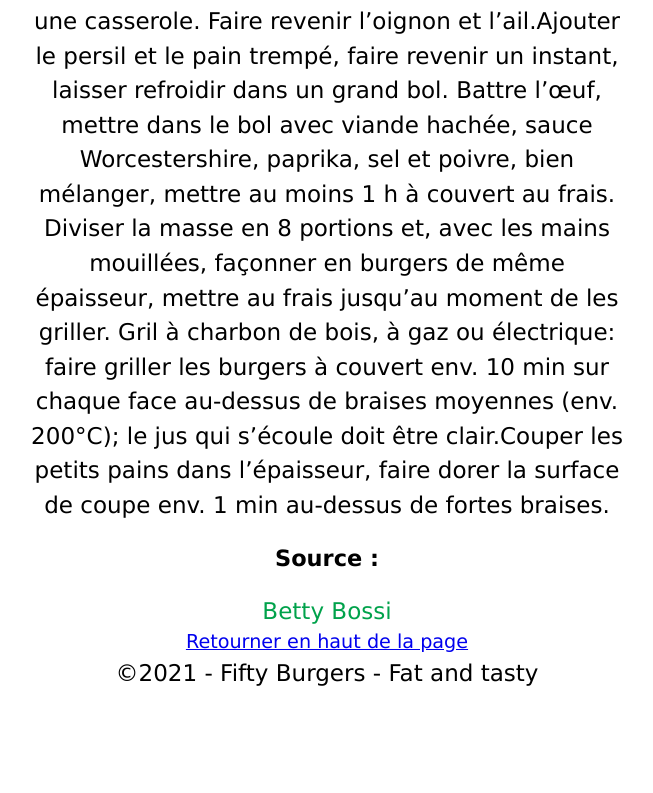
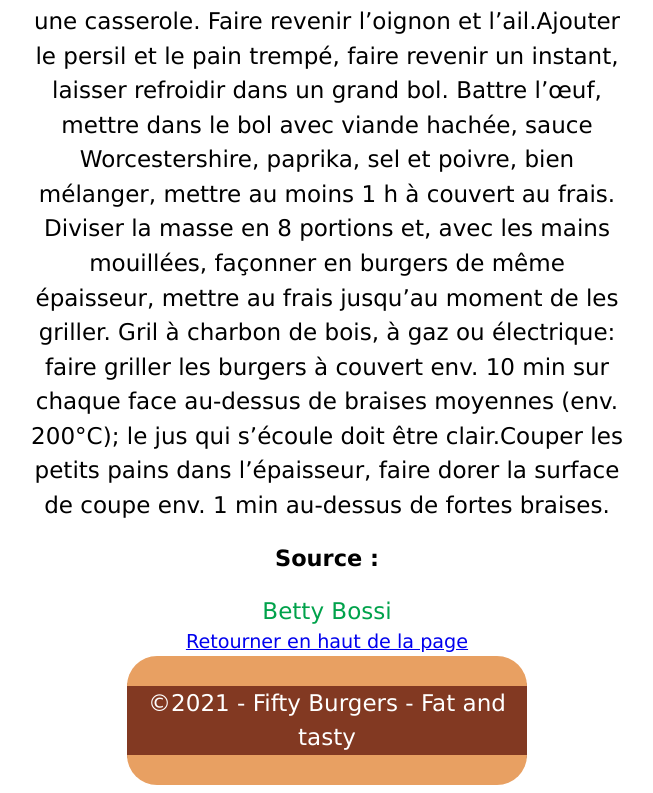
Before and after one commit to divtec-cejef/fifty-burgers-lounesmeriem, a plain HTML site: page index.html in a window 1280 px wide. Shown: the part 2445-3238 px from the top of the page, without its empty margins (313-966 px from the left). Before the commit the page ends 3143 px from the top, so only its background shows below. Drawn offline with Linux system fonts and the light colour scheme.

Commit message:
rajouter des couleurs au pied de page

```diff
--- a/index.html
+++ b/index.html
@@ -80,7 +80,10 @@
     </div>
 </main>
 <footer>
-    <p class="monfooter"> ©2021 - Fifty Burgers - Fat and tasty </p>
+    <div>
+    <p class="monfooter">
+        <p class="box trois">©2021 - Fifty Burgers - Fat and tasty </p>
+    </div>
 </footer>
 </body>
 </html>
--- a/main.css
+++ b/main.css
@@ -138,3 +138,14 @@ h3 {
 .a {
     color: #E8A062;
 }
+
+.trois {
+    background: #823922;
+    color: white;
+    border-top:30px #E8A062 solid;
+    border-bottom: 30px #E8A062 solid;
+    margin-outside: 20px auto 40px 40px;
+    max-width: 400px;
+    min-height: 50px;
+    border-radius: 30px 30px 30px 30px;
+}
```
